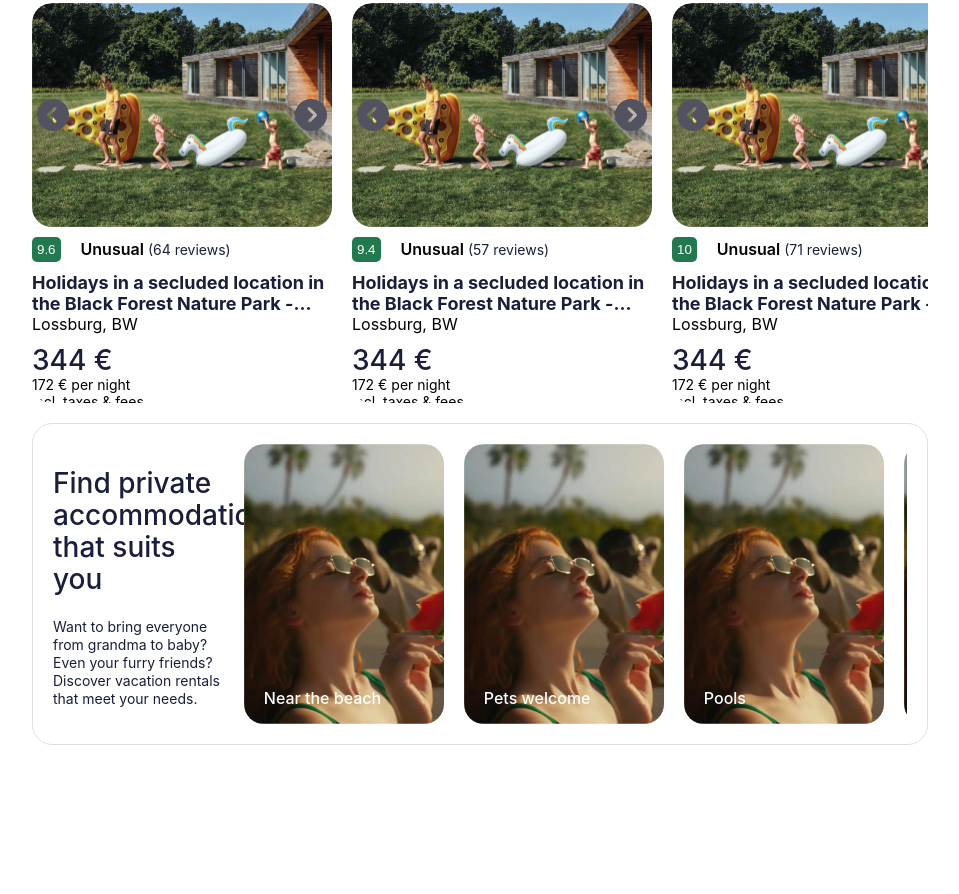
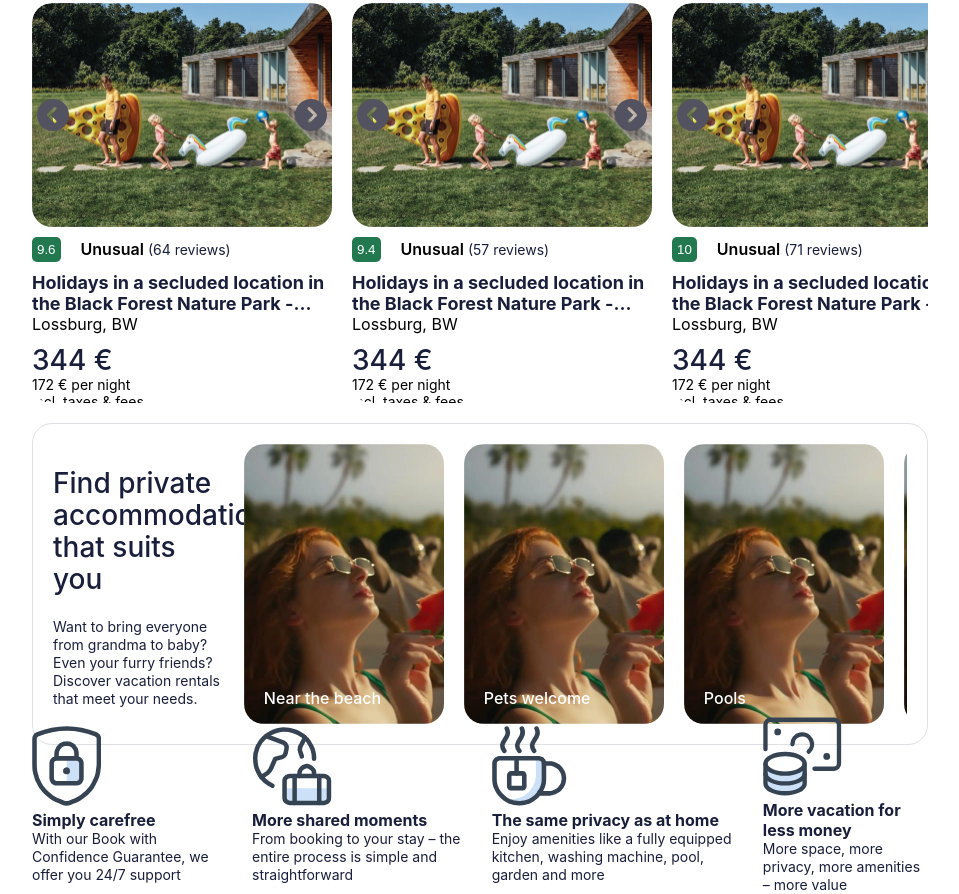
Before and after one commit to tuyisenge250/html_css_learn_at_thegym, a plain HTML site: page index.html in a window 1280 px wide. Shown: the part 2146-3040 px from the top of the page, without its empty margins (160-1119 px from the left). Before the commit the page ends 2891 px from the top, so only its background shows below. Drawn offline with Linux system fonts and the light colour scheme.

Commit message:
service section

```diff
--- a/global.css
+++ b/global.css
@@ -416,3 +416,32 @@ p span{
 .private-acc-section div{
     min-width: 200px;
 }
+.service{
+    display: flex;
+    margin: 20px 0px;
+    justify-content: space-between;
+    max-height: 10vh;
+    margin-top: 20px;
+    align-items: center;
+    gap: 15px;
+}
+.service img{
+    object-fit: cover;
+    max-height: 80px;
+
+}
+.service p{
+    margin: 0;
+    font-family: "Centra No2", -apple-system, BlinkMacSystemFont, "Segoe UI", Roboto, "Helvetica Neue", Arial, sans-serif;
+font-size: 14px;
+font-weight: 400;
+line-height: 18px;
+color: rgb(25, 30, 59);
+}
+.service .dis-p{
+    font-family: "Centra No2", -apple-system, BlinkMacSystemFont, "Segoe UI", Roboto, "Helvetica Neue", Arial, sans-serif;
+font-size: 16px;
+font-weight: 700;
+line-height: 20px;
+color: rgb(25, 30, 59);
+}
--- a/index.html
+++ b/index.html
@@ -492,7 +492,44 @@
                     </div>
             </div>
             </div>
-            <div></div>
+            <div class="service">
+                <div>
+                    <div>
+                        <img src="./images/icon_in_last.svg" alt="">
+                    </div>
+                    <div>
+                        <p class="dis-p">Simply carefree</p>
+                        <p>With our Book with Confidence Guarantee, we offer you 24/7 support</p>
+                    </div>
+                </div>
+                 <div>
+                    <div>
+                        <img src="./images/icon_in_last1.svg" alt="">
+                    </div>
+                    <div>
+                        <p class="dis-p">More shared moments</p>
+                        <p>From booking to your stay – the entire process is simple and straightforward</p>
+                    </div>
+                </div>
+                 <div>
+                    <div>
+                        <img src="./images/icon_in_last2.svg" alt="">
+                    </div>
+                    <div>
+                        <p class="dis-p">The same privacy as at home</p>
+                        <p>Enjoy amenities like a fully equipped kitchen, washing machine, pool, garden and more</p>
+                    </div>
+                </div>
+                 <div>
+                    <div>
+                        <img src="./images/icon-in_last3.svg" alt="">
+                    </div>
+                    <div>
+                        <p class="dis-p">More vacation for less money</p>
+                        <p>More space, more privacy, more amenities – more value</p>
+                    </div>
+                </div>
+            </div>
         </section>
     </main>
 </body>
```
Also changed, not shown: images/icon-in_last3.svg (added), images/icon_in_last.svg (added), images/icon_in_last1.svg (added), images/icon_in_last2.svg (added).
